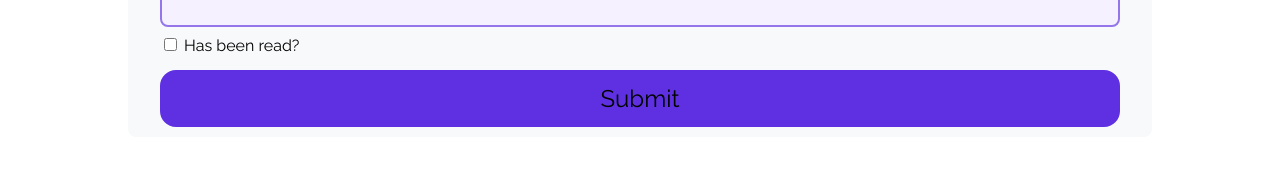
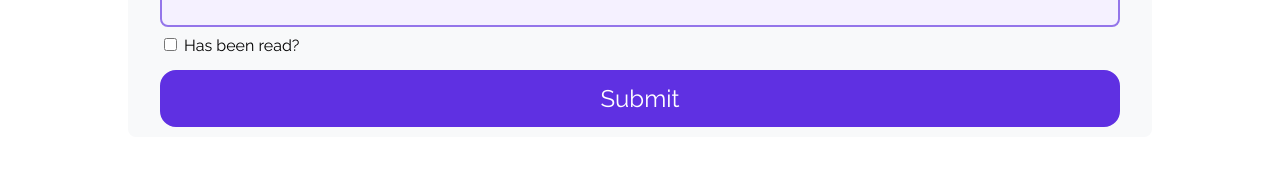
Before and after one commit to falihnurandino/bookshelf-apps, a plain HTML site: page index.html in a window 1280 px wide. Shown: the part 482-659 px from the top of the page. Drawn offline with Linux system fonts and the light colour scheme.

Commit message:
update button

```diff
--- a/css/style.css
+++ b/css/style.css
@@ -1,4 +1,4 @@
-@import url("https://fonts.googleapis.com/css2?family=Raleway&display=swap");
+@import url('https://fonts.googleapis.com/css2?family=Raleway&display=swap');
 
 * {
   box-sizing: border-box;
@@ -75,8 +75,8 @@ header {
     0 15px 40px rgba(166, 173, 201, 0.2);
 }
 
-input[type="text"],
-input[type="number"] {
+input[type='text'],
+input[type='number'] {
   font-family: Raleway;
   background: #f5f1ff;
   border: 2px solid #9475ea;
@@ -112,7 +112,7 @@ input[type="number"] {
   border-radius: 16px;
   padding: 12px 24px;
   border: 2px solid #5f30e2;
-  color: black;
+  color: #ffffff;
   font-size: 24px;
   margin-top: auto;
   align-self: flex-end;
@@ -121,12 +121,11 @@ input[type="number"] {
 }
 
 .btn-submit:hover {
-  background: #5f30e2;
-  color: white;
+  background: #4924ad;
 }
 
-input[type="text"],
-input[type="number"],
+input[type='text'],
+input[type='number'],
 .btn-submit:focus {
   outline: none;
 }
@@ -140,7 +139,7 @@ input[type="number"],
 }
 
 .check-button {
-  background: url("../assets/check-outline.svg");
+  background: url('../assets/check-outline.svg');
   background-size: contain;
   width: 40px;
   height: 40px;
@@ -150,12 +149,12 @@ input[type="number"],
 }
 
 .check-button:hover {
-  background: url("../assets/check-solid.svg");
+  background: url('../assets/check-solid.svg');
   background-size: contain;
 }
 
 .trash-button {
-  background: url("../assets/trash-outline.svg");
+  background: url('../assets/trash-outline.svg');
   background-size: contain;
   width: 40px;
   height: 40px;
@@ -165,12 +164,12 @@ input[type="number"],
 }
 
 .trash-button:hover {
-  background: url("../assets/trash-fill.svg");
+  background: url('../assets/trash-fill.svg');
   background-size: contain;
 }
 
 .undo-button {
-  background: url("../assets/undo-ouline.svg");
+  background: url('../assets/undo-ouline.svg');
   background-size: contain;
   width: 40px;
   height: 40px;
@@ -180,7 +179,7 @@ input[type="number"],
 }
 
 .undo-button:hover {
-  background: url("../assets/undo-ouline.svg");
+  background: url('../assets/undo-ouline.svg');
   background-size: contain;
 }
 
--- a/index.html
+++ b/index.html
@@ -33,12 +33,9 @@
             <input id="inputBookIsComplete" type="checkbox" />
             <label for="inputBookIsComplete">Has been read?</label>
           </div>
-          <input
-            type="submit"
-            value="Submit"
-            name="Submit"
-            class="btn-submit"
-          />
+          <button type="submit" value="Submit" name="Submit" class="btn-submit">
+            Submit
+          </button>
         </form>
       </div>
 
```
